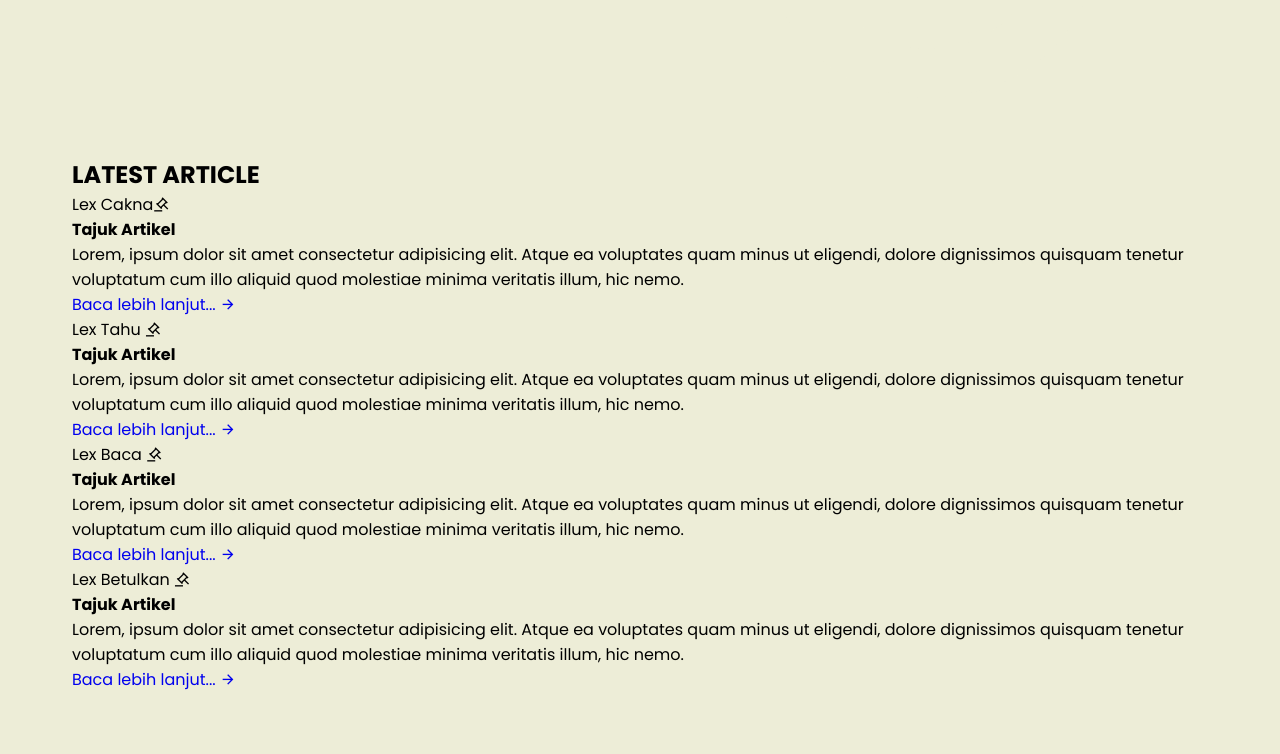
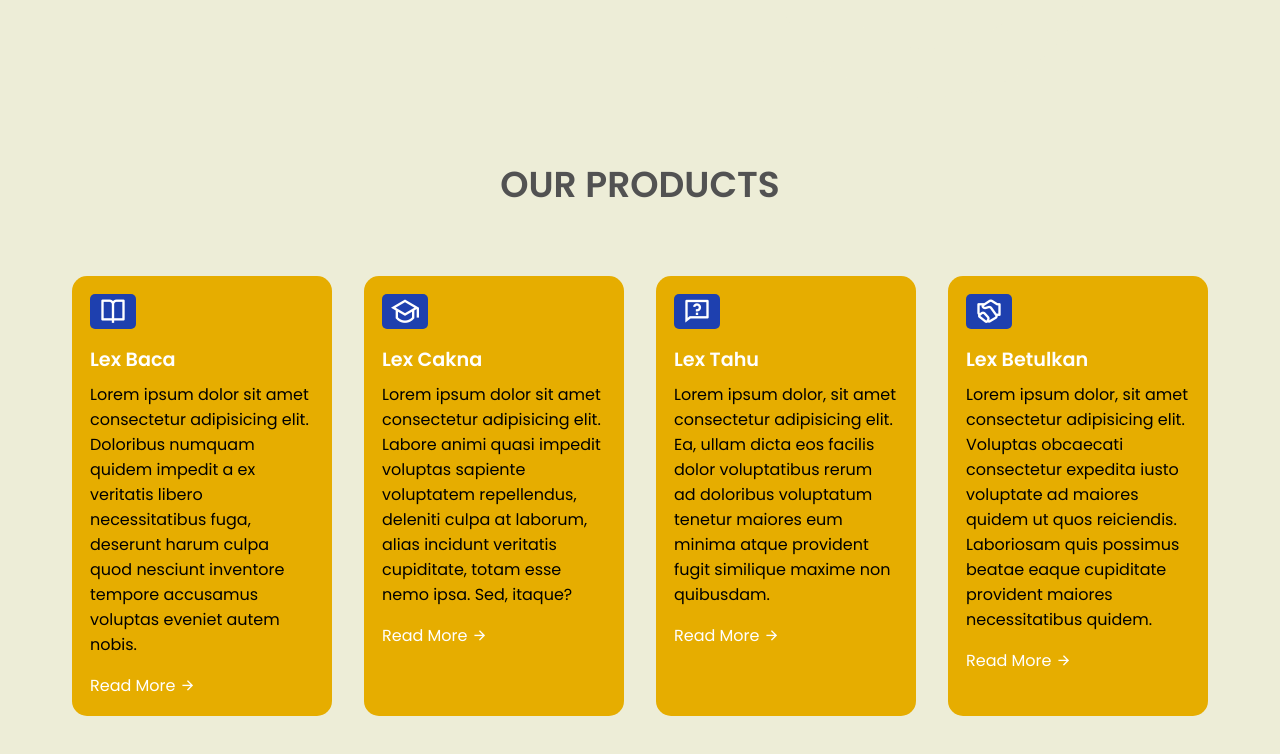
Before and after one commit to panjang007/ProjekLex, a website: page index.html in a window 1280 px wide. Shown: the part 554-1308 px from the top of the page. Drawn offline with nearby package versions, Linux system fonts and the light colour scheme.

```diff
--- a/index.html
+++ b/index.html
@@ -26,8 +26,6 @@
         <ul class="nav-links">
             <li class="link"><a href="index.html">Home</a></li>
             <li class="link"><a href="lex.html">Lex</a></li>
-            <li class="link"><a href="#">Program</a></li>
-            <li class="link"><a href="#">About Us</a></li>
         </ul>
 
         <button class="btn">Register Now</button>
@@ -54,43 +52,45 @@
     </header>
 
     <section class="container">
-        <h2 class="header">LATEST ARTICLE</h2>
-        <div class="article-section">
+        <h2 class="header">OUR PRODUCTS</h2>
+        <div class="features">
             <div class="card">
-                <span>Lex Cakna<i class="ri-auction-line"></i></span>
-                <h4>Tajuk Artikel</h4>
+                <span><i class="ri-book-open-line"></i></span>
+                <h4>Lex Baca</h4>
                 <p>
-                    Lorem, ipsum dolor sit amet consectetur adipisicing elit. Atque ea voluptates quam minus ut eligendi, dolore dignissimos quisquam tenetur voluptatum cum illo aliquid quod molestiae minima veritatis illum, hic nemo.
+                    Lorem ipsum dolor sit amet consectetur adipisicing elit. Doloribus numquam quidem impedit a ex veritatis libero necessitatibus fuga, deserunt harum culpa quod nesciunt inventore tempore accusamus voluptas eveniet autem nobis.
                 </p>
-                <a href="#">Baca lebih lanjut... <i class="ri-arrow-right-line"></i></a>
+                <a href="#">Read More <i class="ri-arrow-right-line"></i></a>
             </div>
             <div class="card">
-                <span>Lex Tahu <i class="ri-auction-line"></i></span>
-                <h4>Tajuk Artikel</h4>
+                <span><i class="ri-graduation-cap-line"></i></span>
+                <h4>Lex Cakna</h4>
                 <p>
-                    Lorem, ipsum dolor sit amet consectetur adipisicing elit. Atque ea voluptates quam minus ut eligendi, dolore dignissimos quisquam tenetur voluptatum cum illo aliquid quod molestiae minima veritatis illum, hic nemo.
+                    Lorem ipsum dolor sit amet consectetur adipisicing elit. Labore animi quasi impedit voluptas sapiente voluptatem repellendus, deleniti culpa at laborum, alias incidunt veritatis cupiditate, totam esse nemo ipsa. Sed, itaque?
                 </p>
-                <a href="#">Baca lebih lanjut... <i class="ri-arrow-right-line"></i></a>
+                <a href="#">Read More <i class="ri-arrow-right-line"></i></a>
             </div>
             <div class="card">
-                <span>Lex Baca <i class="ri-auction-line"></i></span>
-                <h4>Tajuk Artikel</h4>
+                <span><i class="ri-questionnaire-line"></i></span>
+                <h4>Lex Tahu</h4>
                 <p>
-                    Lorem, ipsum dolor sit amet consectetur adipisicing elit. Atque ea voluptates quam minus ut eligendi, dolore dignissimos quisquam tenetur voluptatum cum illo aliquid quod molestiae minima veritatis illum, hic nemo.
+                    Lorem ipsum dolor, sit amet consectetur adipisicing elit. Ea, ullam dicta eos facilis dolor voluptatibus rerum ad doloribus voluptatum tenetur maiores eum minima atque provident fugit similique maxime non quibusdam.
                 </p>
-                <a href="#">Baca lebih lanjut... <i class="ri-arrow-right-line"></i></a>
+                <a href="#">Read More <i class="ri-arrow-right-line"></i></a>
             </div>
             <div class="card">
-                <span>Lex Betulkan <i class="ri-auction-line"></i></span>
-                <h4>Tajuk Artikel</h4>
+                <span><i class="ri-shake-hands-line"></i></span>
+                <h4>Lex Betulkan</h4>
                 <p>
-                    Lorem, ipsum dolor sit amet consectetur adipisicing elit. Atque ea voluptates quam minus ut eligendi, dolore dignissimos quisquam tenetur voluptatum cum illo aliquid quod molestiae minima veritatis illum, hic nemo.
+                    Lorem ipsum dolor, sit amet consectetur adipisicing elit. Voluptas obcaecati consectetur expedita iusto voluptate ad maiores quidem ut quos reiciendis. Laboriosam quis possimus beatae eaque cupiditate provident maiores necessitatibus quidem.
                 </p>
-                <a href="#">Baca lebih lanjut... <i class="ri-arrow-right-line"></i></a>
+                <a href="#">Read More <i class="ri-arrow-right-line"></i></a>
             </div>
         </div>
     </section>
 
+
+
     <script src="src/general.js"></script>
 </body>
 </html>
--- a/src/article.css
+++ b/src/article.css
@@ -95,7 +95,7 @@
 /* Article banner (image) */
 .article-banner {
     width: 100%;
-    max-height: 250px;
+    max-height: 10000px;
     object-fit: cover;
     border-top-left-radius: 10px;
     border-top-right-radius: 10px;
--- a/src/style.css
+++ b/src/style.css
@@ -144,3 +144,62 @@
     max-width: 600px;
     margin: auto;
 }
+
+section .header{
+    margin-bottom: 1rem;
+    color: #525252;
+    text-align: center;
+    font-size: 2.25rem;
+    font-weight: 600;
+}
+
+.features{
+    margin-top: 4rem;
+    display: grid;
+    grid-template-columns: repeat(4, 1fr);
+    gap: 2rem;
+}
+
+.features .card{
+    background-color: #e6ad00;
+    padding: 1rem;
+    border: 2px solid transparent;
+    border-radius: 15px;
+    transition: all 0.3s ease;
+}
+
+.features .card:hover{
+    background-color: #b38700;
+    border-color: #525252;
+}
+
+.features .card span{
+    display: inline-block;
+    background-color: #1e40af;
+    padding: 2px 9px;
+    margin-bottom: 1rem;
+    font-size: 1.75rem;
+    color: #fff;
+    border-radius: 5px;
+}
+
+.features .card h4{
+    margin-bottom: 0.5rem;
+    color: #fff;
+    font-size: 1.2rem;
+    font-weight: 600;
+}
+
+.features .card p{
+    color: black;
+    margin-bottom: 1rem;
+}
+
+.features .card a{
+    color: #fff;
+    transition: all 0.3s ease;
+}
+
+.features .card a:hover{
+    color: #525252;
+}
```
Also changed, not shown: lex.html (+0 -2 lines).
